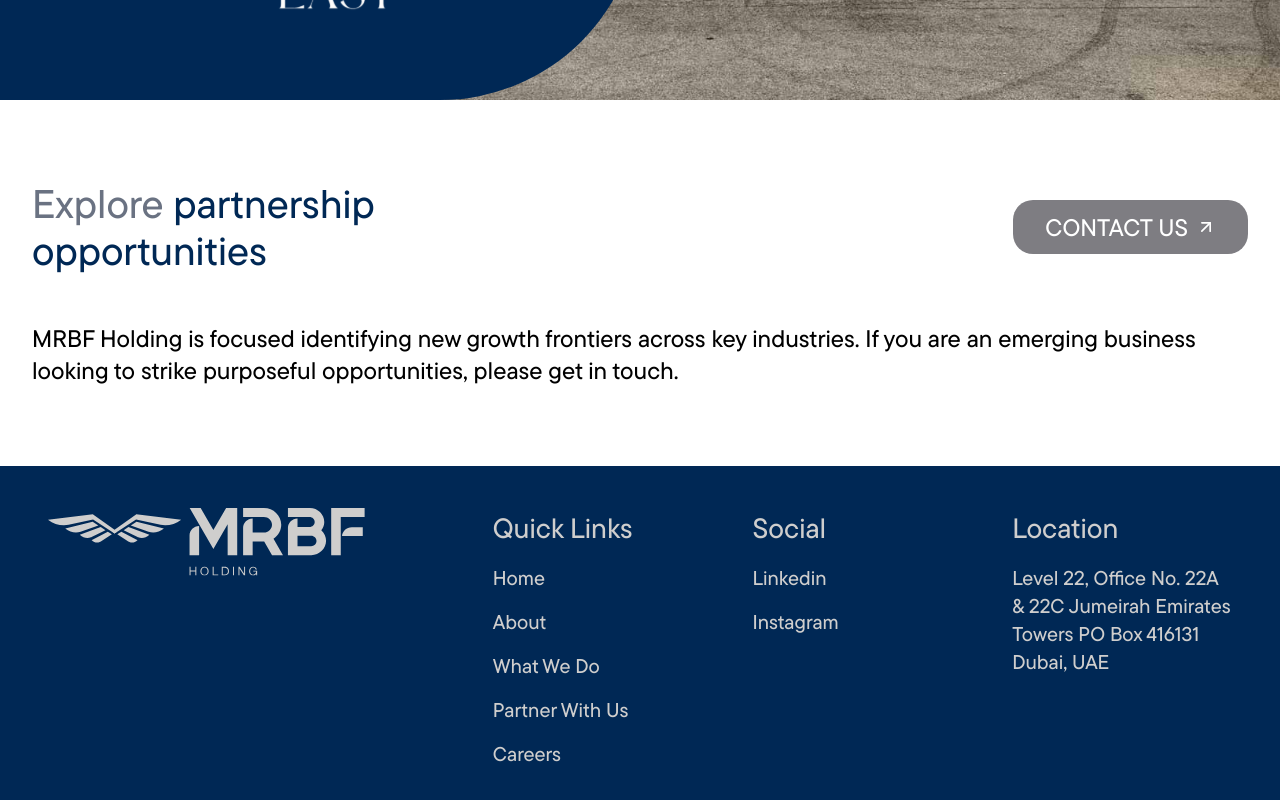
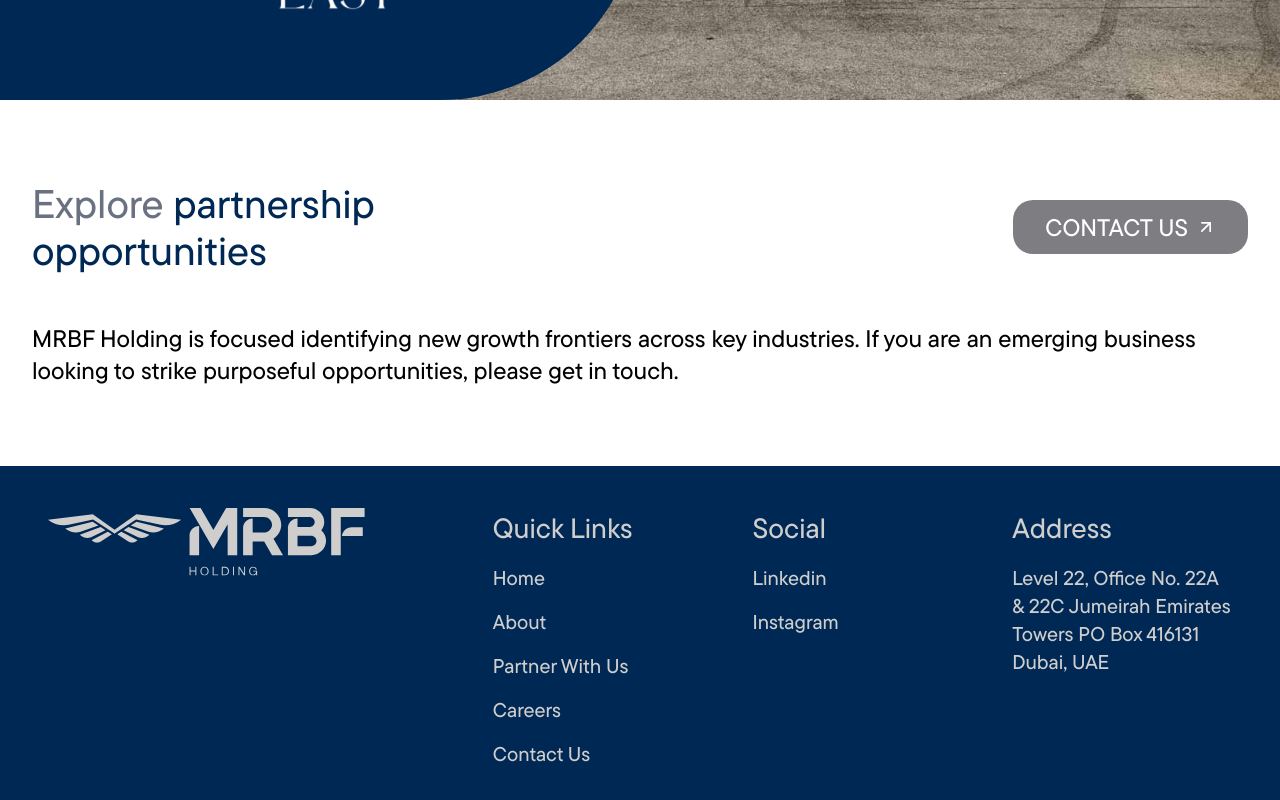
Before and after one commit to seifehab1m/moral, a Next.js app: page / in a window 1280 px wide. Shown: the part 4173-4973 px from the top of the page. Built offline with nearby package versions, Linux system fonts and the light colour scheme.

Commit message:
feat: function footer links

```diff
--- a/src/components/layout/footer.tsx
+++ b/src/components/layout/footer.tsx
@@ -1,5 +1,4 @@
 import Logo from "@/assets/logos/Logo";
-import { Input } from "../ui/input";
 import Link from "next/link";
 
 type FooterNavigationLinks = {
@@ -11,11 +10,11 @@
   {
     header: "Quick Links",
     children: [
-      { label: "Home", href: "#" },
-      { label: "About", href: "#" },
-      { label: "What We Do", href: "#" },
-      { label: "Partner With Us", href: "#" },
-      { label: "Careers", href: "#" },
+      { label: "Home", href: "/" },
+      { label: "About", href: "/about-us" },
+      { label: "Partner With Us", href: "/partnership" },
+      { label: "Careers", href: "/carrer-opportunities" },
+      { label: "Contact Us", href: "/contact-us" },
     ],
   },
   {
@@ -26,7 +25,7 @@
     ],
   },
   {
-    header: "Location",
+    header: "Address",
     children:
       "Level 22, Office No. 22A & 22C Jumeirah Emirates Towers PO Box 416131 Dubai, UAE",
   },
```
